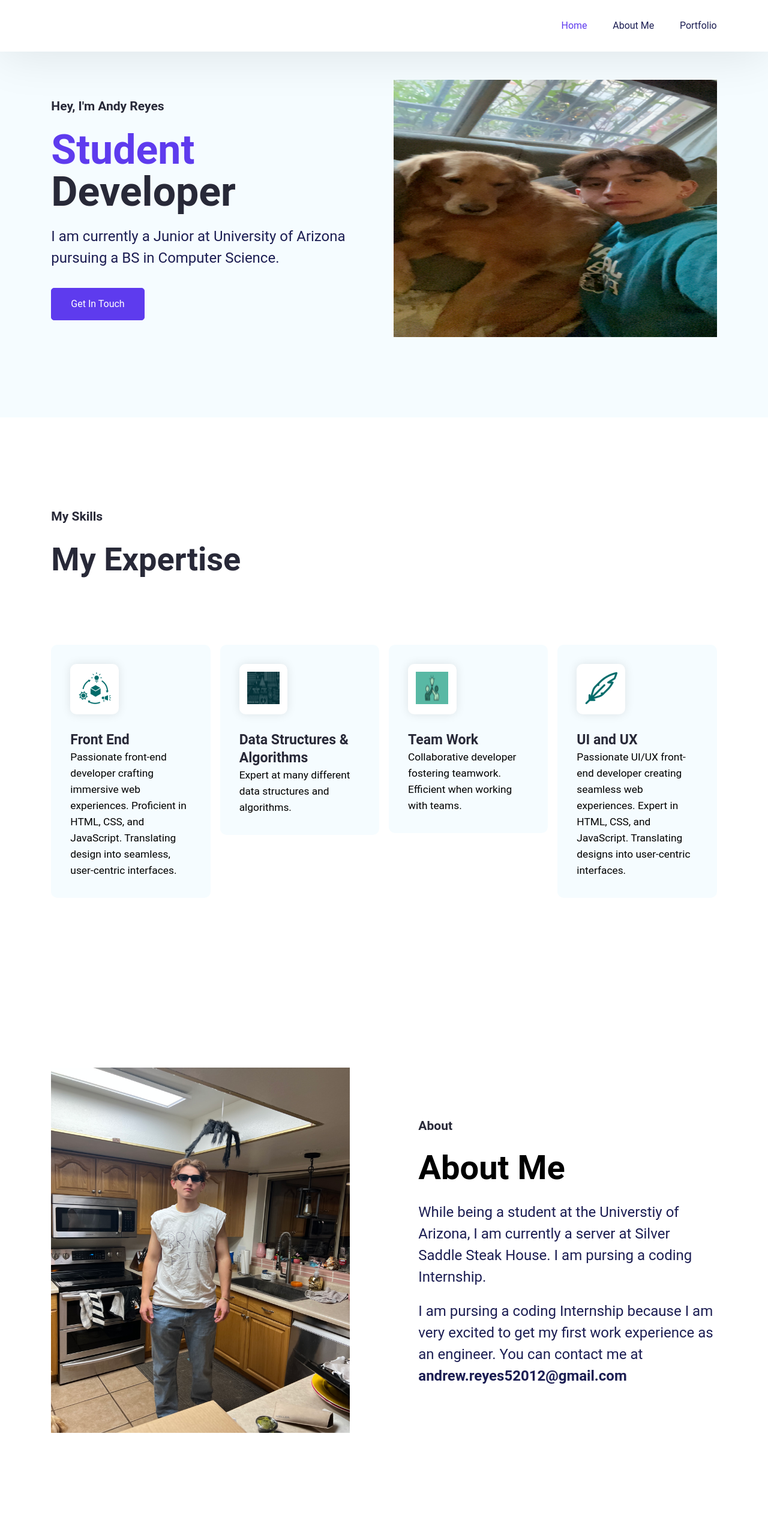
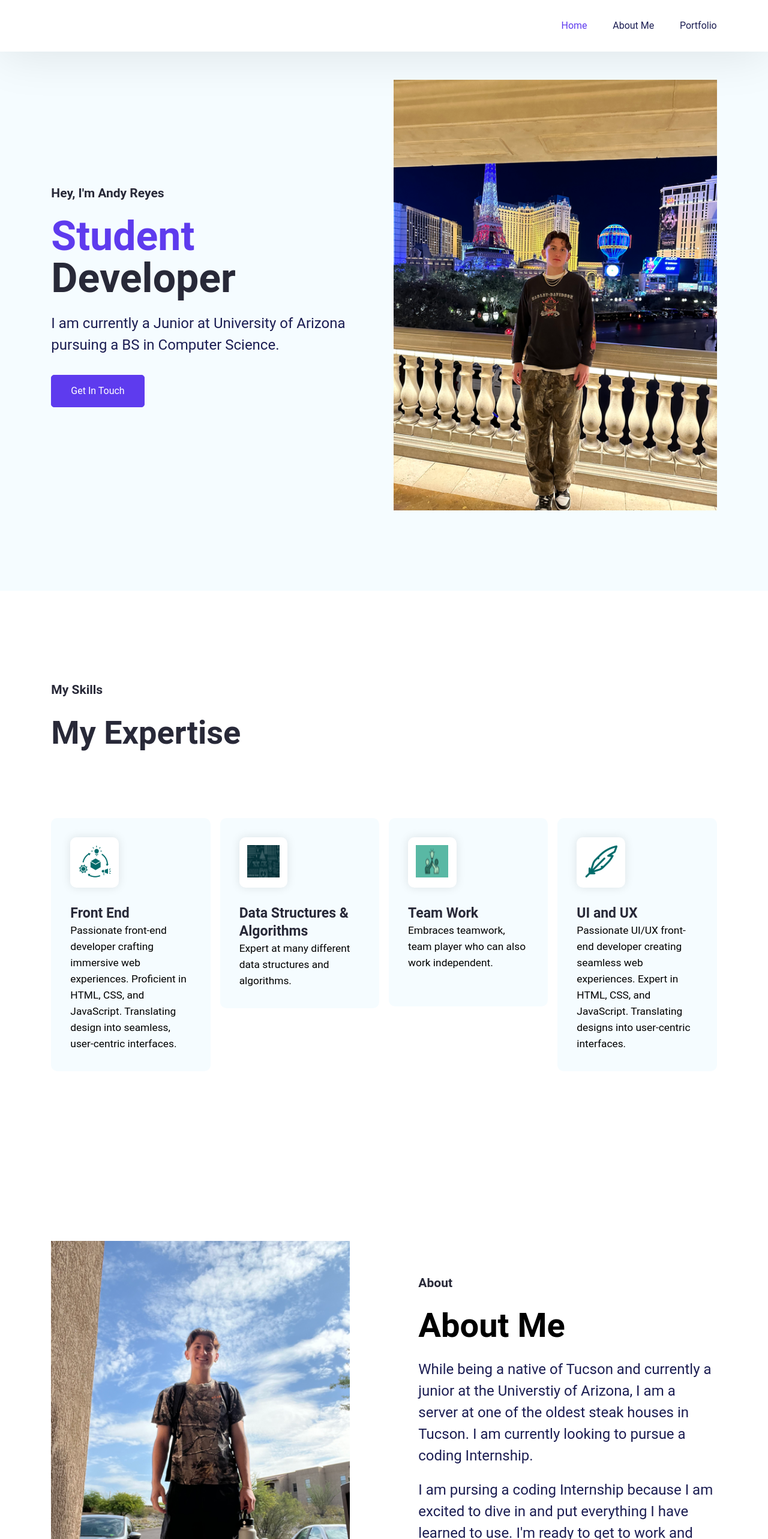
Before and after one commit to andyreyyes/PersonalPortfolio, a React (Create React App) app: page / in a window 1280 px wide. Shown: the top 2566 px of the page at 60% size. Built offline with nearby package versions, Linux system fonts and the light colour scheme.

Commit message:
final changes

```diff
--- a/src/Pages/Home/AboutMe.jsx
+++ b/src/Pages/Home/AboutMe.jsx
@@ -2,14 +2,14 @@ export default function AboutMe() {
     return (
         <section id="AboutMe" className="about--section">
             <div className="about--section--img">
-                <img src="./img/aboutme.png" alt="About Me" />
+                <img src="./img/rezisepart100.png" alt="About Me" />
             </div>
             <div className="hero--section--content--box about--section--box">
                 <div className="hero--section--content">
                     <p className="section--title">About</p>
                     <h1 className="skills-section--heading">About Me</h1>
-                    <p className="hero--section-description">While being a student at the Universtiy of Arizona, I am currently a server at Silver Saddle Steak House. I am pursing a coding Internship. </p>
-                    <p className="hero--section-description">I am pursing a coding Internship because I am very excited to get my first work experience as an engineer. You can contact me at <b>andrew.reyes52012@gmail.com</b></p>
+                    <p className="hero--section-description">While being a native of Tucson and currently a junior at the Universtiy of Arizona, I am a server at one of the oldest steak houses in Tucson. I am currently looking to pursue a coding Internship. </p>
+                    <p className="hero--section-description">I am pursing a coding Internship because I am excited to dive in and put everything I have learned to use. I'm ready to get to work and get the experience I need to be successful in my career. You can contact me at <b>andrew.reyes52012@gmail.com</b></p>
                 </div>
             </div>
         </section>
--- a/src/Pages/Home/HeroSection.jsx
+++ b/src/Pages/Home/HeroSection.jsx
@@ -16,12 +16,12 @@ export default function HeroSection() {
             <br /> pursuing a BS in Computer Science.
           </p>
         </div>
-          <Link to={`https://www.linkedin.com/in/andrew-reyes-158307290`}>
+          <Link to={`https://www.linkedin.com/in/andrew-reyes-158307290`} target="_blank">
           <button className="btn btn-primary">Get In Touch</button>
           </Link>
         </div>
       <div className="hero--section--img">
-        <img src="./img/hero_section_resize.png" alt="Hero Section" />
+        <img src="./img/hero_section_pt100.png" alt="Hero Section" />
       </div>
     </section>
   );
--- a/src/Pages/Home/MyPortfolio.jsx
+++ b/src/Pages/Home/MyPortfolio.jsx
@@ -10,7 +10,7 @@ export default function MyPortfolio() {
           <h2 className="section--heading"> My Portfolio</h2>
         </div>
         <div>
-          <Link to={"https://github.com/andyreyyes"} className="github--button--link">
+          <Link to={"https://github.com/andyreyyes"} className="github--button--link" target="_new">
             <button className="btn btn-github">
               <svg
                 xmlns="http://www.w3.org/2000/svg"
@@ -43,7 +43,7 @@ export default function MyPortfolio() {
                 <p className="text-md">{item.description}</p>
               </div>
               <div className="different--link--section">
-              <Link to={item.demo_link} className="live--demo--link">
+              <Link to={item.demo_link} className="live--demo--link" target="_new">
               <p className="text-sm portfolio--link">
                 {item.demo_text}
                 <svg
@@ -63,7 +63,7 @@ export default function MyPortfolio() {
                 </svg>
               </p>
               </Link>
-              <Link to={item.github_link} className="live--demo--link">
+              <Link to={item.github_link} className="live--demo--link" target="_new">
               <p className="text-sm portfolio--link">
                 {item.github_text}
                 <svg
--- a/src/data/index.json
+++ b/src/data/index.json
@@ -18,7 +18,7 @@
             "id": "3",
             "src": "./img/teamworkresize.png",
             "title": "Team Work",
-            "description": "Collaborative developer fostering teamwork. Efficient when working with teams."
+            "description": "Embraces teamwork, team player who can also work independent."
 
         },
         {
```
Also changed, not shown: public/img/hero_section_pt100.png (added), public/img/rezisepart100.png (added).
